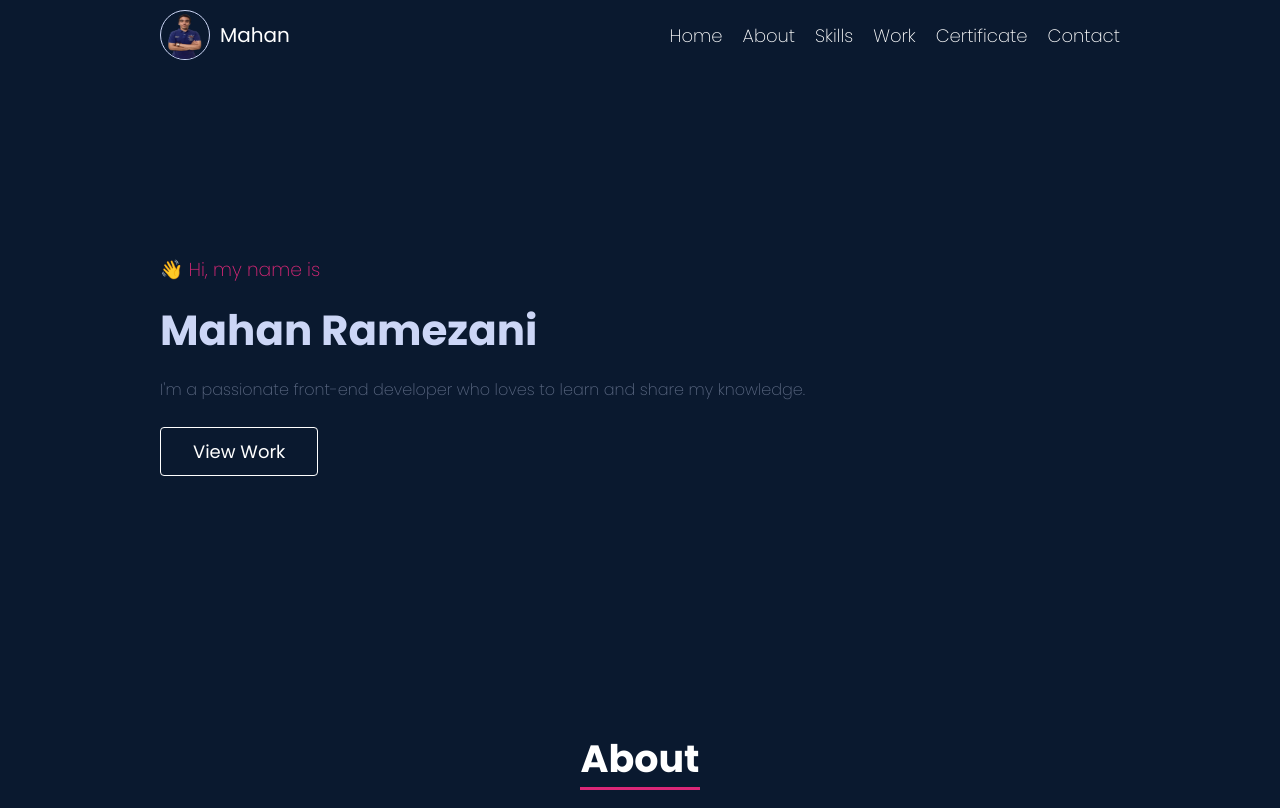
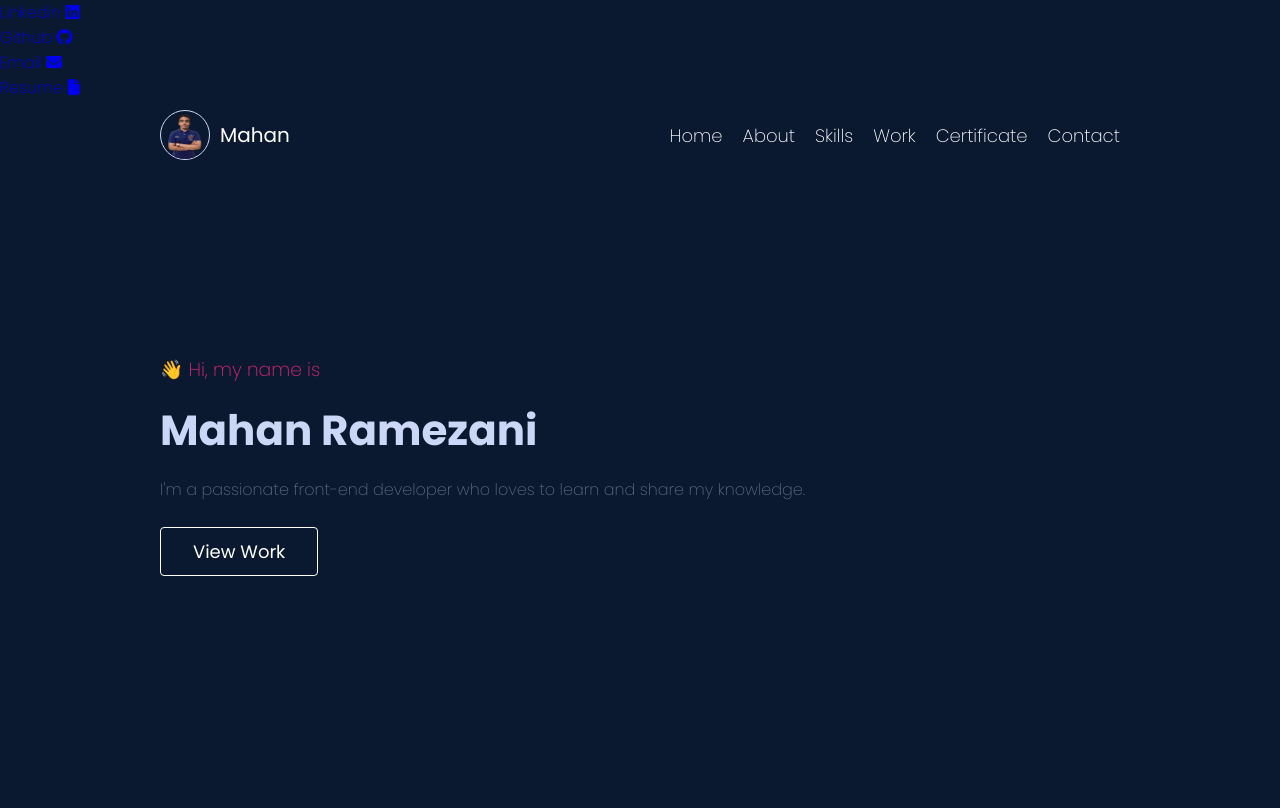
Before and after one commit to mahanramezani/my-portfolio, a plain HTML site: page index.html in a window 1280 px wide. Shown: the top 808 px of the page. Drawn offline with Linux system fonts and the light colour scheme.

Commit message:
index updated

```diff
--- a/index.html
+++ b/index.html
@@ -9,10 +9,29 @@
   <link rel="preconnect" href="https://fonts.gstatic.com" crossorigin />
   <link href="https://fonts.googleapis.com/css2?family=Poppins:wght@200;400;500;700&display=swap" rel="stylesheet" />
   <link rel="stylesheet" href="style.css" />
-  <title>Mahan Ramezani</title>
+  <title>Document</title>
 </head>
 
 <body>
+  <!-- Media -->
+  <div class="media">
+    <ul class="media-list">
+      <li class="media-item">
+        <a href="#" class="linkedin links">
+           <span>Linkedin</span>
+          <i class="fa-brands fa-linkedin"></i>
+        </a>
+      </li>
+      <li class="media-item">
+        <a href="#" class="github links">
+           <span>Github</span>
+           <i class="fa-brands fa-github"></i>
+          </a>
+        </li>
+      <li class="media-item"><a href="#" class="email links"> <span>Email</span> <i class="fa fa-envelope"></i></a></li>
+      <li class="media-item"><a href="#" class="resume links"> <span>Resume</span> <i class="fa-solid fa-file"></i></a></li>
+    </ul>
+  </div>
   <!-- Header -->
   <header class="header">
     <div class="container">
@@ -180,6 +199,12 @@
             <a href="https://www.coursera.org/account/accomplishments/certificate/7K9JHB7PRS6H" class="btn">view</a>
           </div>
         </div>
+        <div class="card">
+          <img src="images/coursera2.jpg" alt="">
+          <div class="btn-wrapper">
+            <a href="https://www.coursera.org/account/accomplishments/certificate/7K9JHB7PRS6H" class="btn">view</a>
+          </div>
+        </div>
 
       </div>
     </div>
```
Lines whose indentation alone changed are shown as unchanged.
